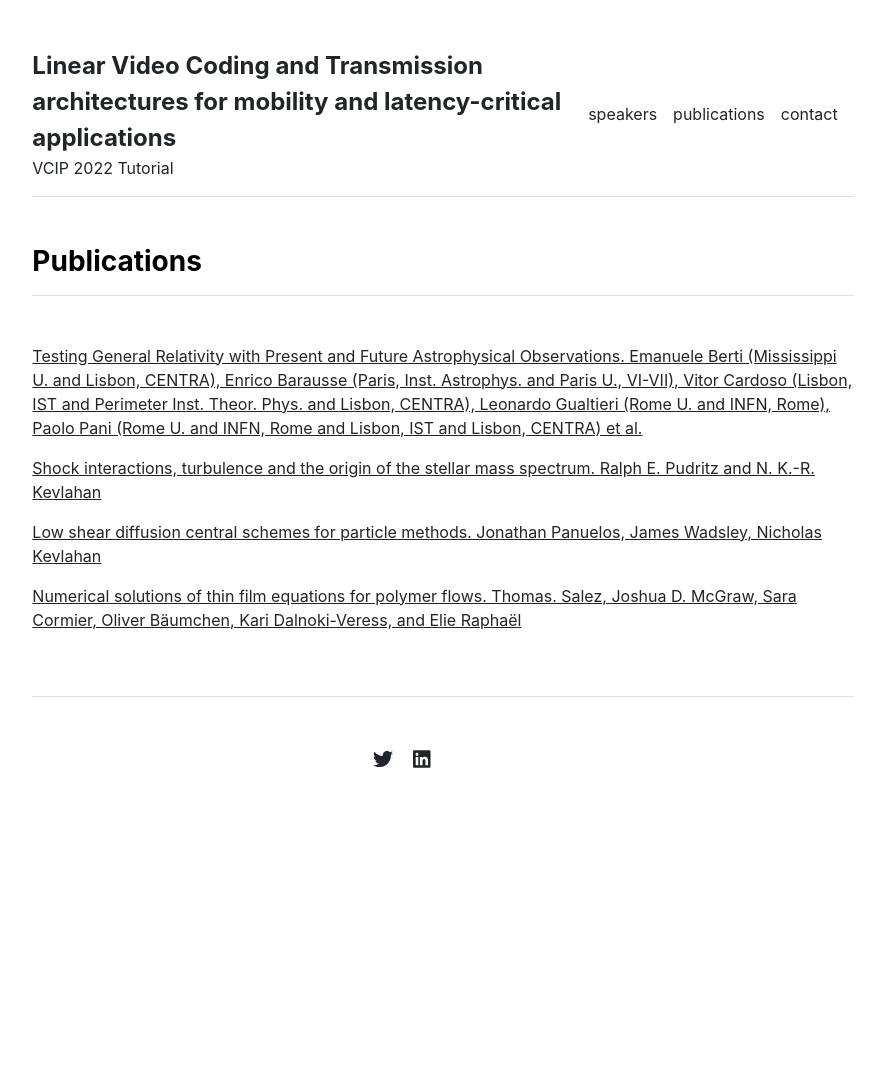
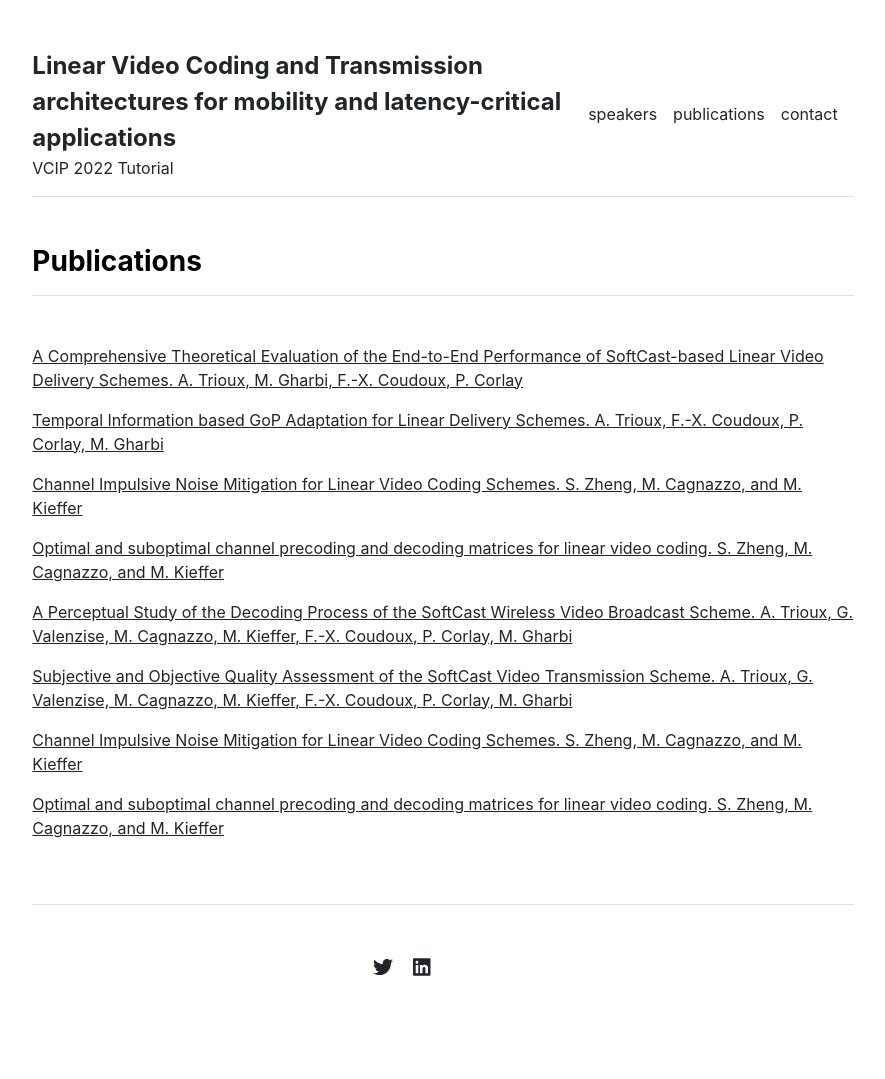
Before and after one commit to XiaYi59/LVCT, a Jekyll site: the page built from publications.md, in a window 1280 px wide. Shown: the whole page, without its empty margins (197-1082 px from the left). Built offline with Jekyll 4.4.1, drawn with Linux system fonts in a browser that asks for light colours; before the commit the page ends 900 px from its top, so only the background shows below that.

Commit message:
Update publications.yml

```diff
--- a/_data/publications.yml
+++ b/_data/publications.yml
@@ -1,11 +1,16 @@
 featured:
-- {name: 'A Comprehensive Theoretical Evaluation of the End-to-End Performance of SoftCast-based Linear Video Delivery Schemes. A. Trioux, M. Gharbi, F.-X. Coudoux, P. Corlay', url: '10.1016/j.image.2021.116369'}
-- {name: 'Shock interactions, turbulence and the origin of the stellar mass spectrum. Ralph E. Pudritz and N. K.-R. Kevlahan', url: '/publications/1501.07274.pdf'}
-- {name: 'Low shear diffusion central schemes for particle methods. Jonathan Panuelos, James Wadsley, Nicholas Kevlahan', url: 'http://ms.mcmaster.ca/kevla/pdf/articles/jcp_v414.pdf'}
-- {name: 'Low shear diffusion central schemes for particle methods. Jonathan Panuelos, James Wadsley, Nicholas Kevlahan', url: 'http://ms.mcmaster.ca/kevla/pdf/articles/jcp_v414.pdf'}
+- {name: 'A Comprehensive Theoretical Evaluation of the End-to-End Performance of SoftCast-based Linear Video Delivery Schemes. A. Trioux, M. Gharbi, F.-X. Coudoux, P. Corlay', url: 'https://doi.org/10.1016/j.image.2021.116369'}
+- {name: 'Temporal Information based GoP Adaptation for Linear Delivery Schemes. A. Trioux, F.-X. Coudoux, P. Corlay, M. Gharbi', url: 'https://doi.org/10.1016/j.image.2019.115734'}
+- {name: 'Channel Impulsive Noise Mitigation for Linear Video Coding Schemes. S. Zheng, M. Cagnazzo, and M. Kieffer', url: 'https://doi.org/10.1109/TCSVT.2019.2937451'}
+- {name: 'Optimal and suboptimal channel precoding and decoding matrices for linear video coding. S. Zheng, M. Cagnazzo, and M. Kieffer', url: 'https://doi.org/10.1016/j.image.2019.06.011'}
 
 index:
-- {name: 'Testing General Relativity with Present and Future Astrophysical Observations. Emanuele Berti (Mississippi U. and Lisbon, CENTRA), Enrico Barausse (Paris, Inst. Astrophys. and Paris U., VI-VII), Vitor Cardoso (Lisbon, IST and Perimeter Inst. Theor. Phys. and Lisbon, CENTRA), Leonardo Gualtieri (Rome U. and INFN, Rome), Paolo Pani (Rome U. and INFN, Rome and Lisbon, IST and Lisbon, CENTRA) et al.', url: '/publications/1501.07274.pdf'}
-- {name: 'Shock interactions, turbulence and the origin of the stellar mass spectrum. Ralph E. Pudritz and N. K.-R. Kevlahan', url: 'http://ms.mcmaster.ca/kevla/pdf/articles/PhilTransRSoc_2013.pdf'}
-- {name: 'Low shear diffusion central schemes for particle methods. Jonathan Panuelos, James Wadsley, Nicholas Kevlahan', url: 'http://ms.mcmaster.ca/kevla/pdf/articles/jcp_v414.pdf'}
-- {name: 'Numerical solutions of thin film equations for polymer flows. Thomas. Salez, Joshua D. McGraw, Sara Cormier, Oliver Bäumchen, Kari Dalnoki-Veress, and Elie Raphaël', url: 'https://static1.squarespace.com/static/5684891d7086d74497aeb71f/t/56ec510d2fe1319543ab6d6f/1458327821946/10.1140-epje-i2012-12114-x.pdf'}
+- {name: 'A Comprehensive Theoretical Evaluation of the End-to-End Performance of SoftCast-based Linear Video Delivery Schemes. A. Trioux, M. Gharbi, F.-X. Coudoux, P. Corlay', url: 'https://doi.org/10.1016/j.image.2021.116369'}
+- {name: 'Temporal Information based GoP Adaptation for Linear Delivery Schemes. A. Trioux, F.-X. Coudoux, P. Corlay, M. Gharbi', url: 'https://doi.org/10.1016/j.image.2019.115734'}
+- {name: 'Channel Impulsive Noise Mitigation for Linear Video Coding Schemes. S. Zheng, M. Cagnazzo, and M. Kieffer', url: 'https://doi.org/10.1109/TCSVT.2019.2937451'}
+- {name: 'Optimal and suboptimal channel precoding and decoding matrices for linear video coding. S. Zheng, M. Cagnazzo, and M. Kieffer', url: 'https://doi.org/10.1016/j.image.2019.06.011'}
+
+- {name: 'A Perceptual Study of the Decoding Process of the SoftCast Wireless Video Broadcast Scheme. A. Trioux, G. Valenzise, M. Cagnazzo, M. Kieffer, F.-X. Coudoux, P. Corlay, M. Gharbi', url: 'https://ieeexplore.ieee.org/document/9733474'}
+- {name: 'Subjective and Objective Quality Assessment of the SoftCast Video Transmission Scheme. A. Trioux, G. Valenzise, M. Cagnazzo, M. Kieffer, F.-X. Coudoux, P. Corlay, M. Gharbi', url: 'https://doi.org/10.1109/VCIP49819.2020.9301778'}
+- {name: 'Channel Impulsive Noise Mitigation for Linear Video Coding Schemes. S. Zheng, M. Cagnazzo, and M. Kieffer', url: 'https://doi.org/10.1109/TCSVT.2019.2937451'}
+- {name: 'Optimal and suboptimal channel precoding and decoding matrices for linear video coding. S. Zheng, M. Cagnazzo, and M. Kieffer', url: 'https://doi.org/10.1016/j.image.2019.06.011'}
```
